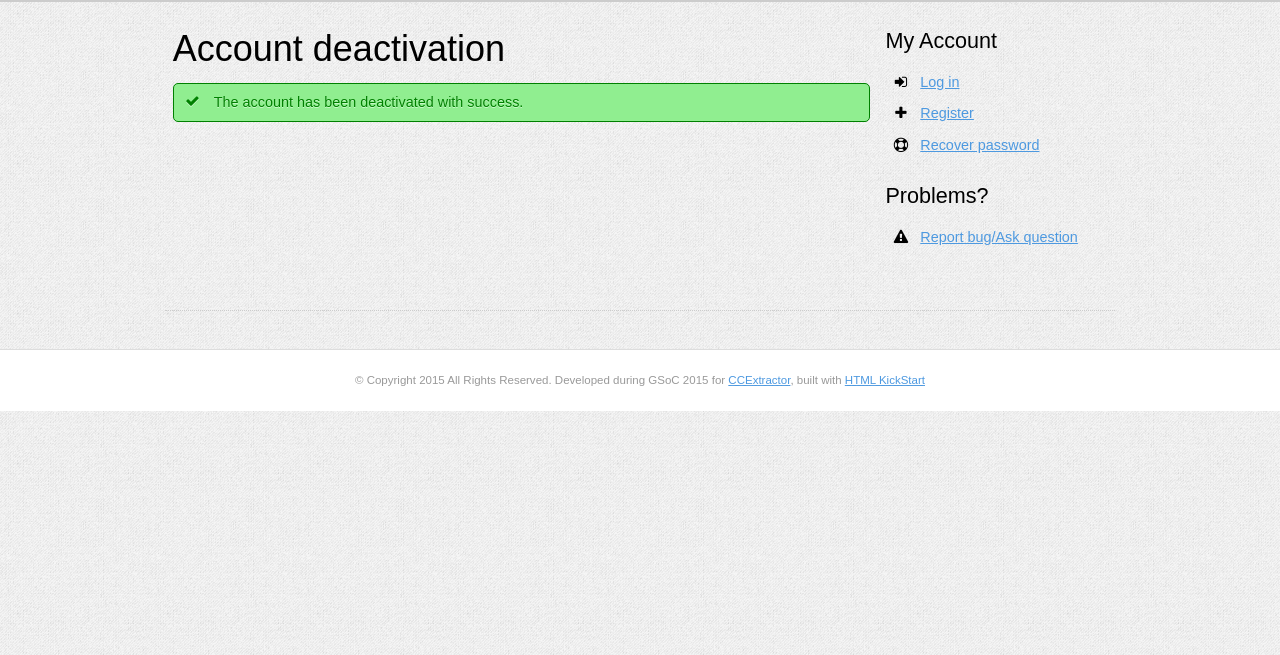
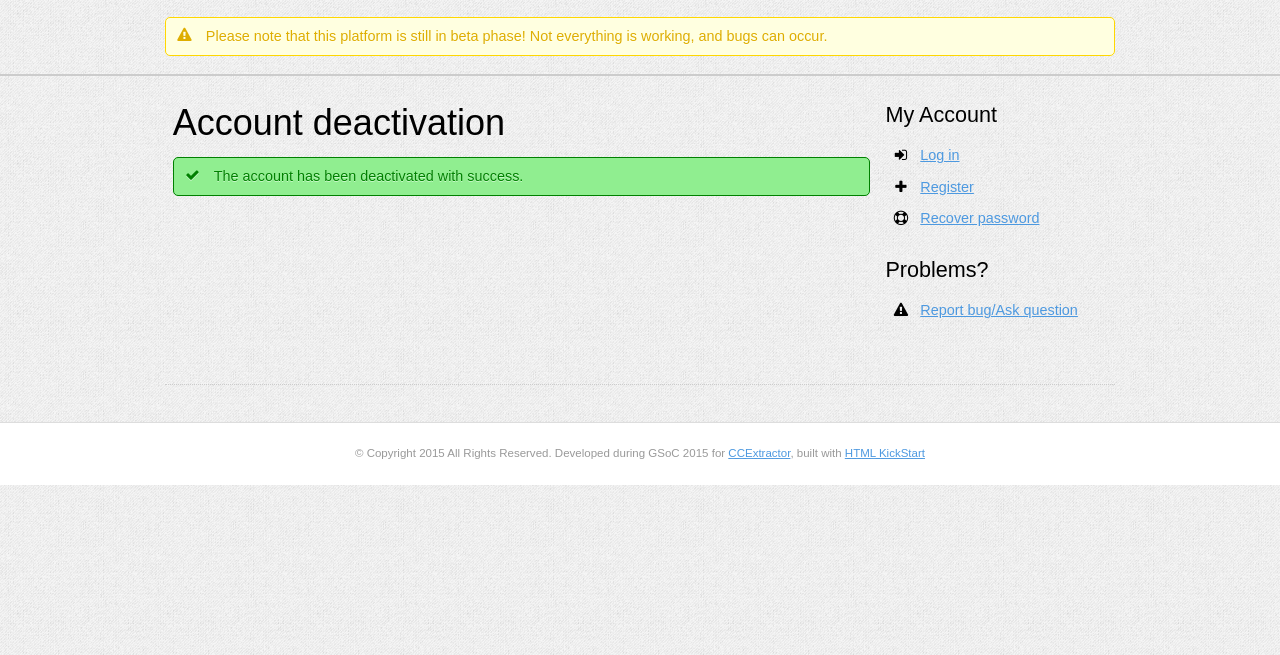
Before and after one commit to CCExtractor/ccx_submissionplatform, a PHP site: template src/templates/account/deactivate-ok.html.twig in a window 1280 px wide. Shown: the top 655 px of the page. Run offline with PHP 8.4, Linux system fonts and the light colour scheme; the template is opened without the code that fills it, so the values that code supplies are empty; some libraries are stand-ins or nearby versions.

Commit message:
Temporary warning
Beta warning...

```diff
--- a/src/templates/base.html.twig
+++ b/src/templates/base.html.twig
@@ -12,7 +12,18 @@
     <script type="text/javascript" src="/js/kickstart.js"></script>
 </head>
 <body>
-
+<!-- Temporary untill it's out of beta -->
+<div class="grid">
+    <div class="col_12">
+        <!-- Warning -->
+        <div class="notice warning">
+            <i class="fa fa-warning"></i>
+            Please note that this platform is still in beta phase! Not everything is working, and bugs can occur.
+        </div>
+    </div>
+</div>
+<div class="clear"></div>
+<!-- end of beta notice -->
 <ul class="menu">
     {% for page in pages %}
         {% set active = '' %}
```
